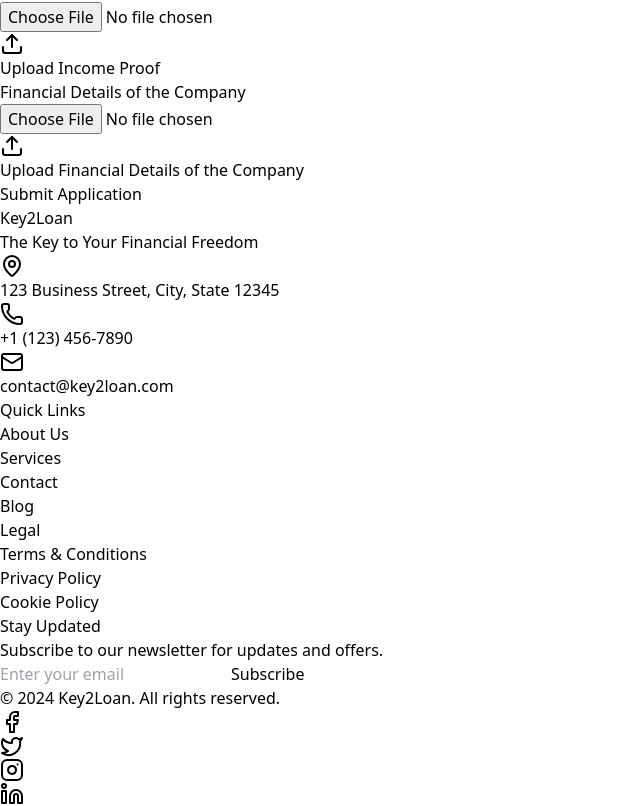
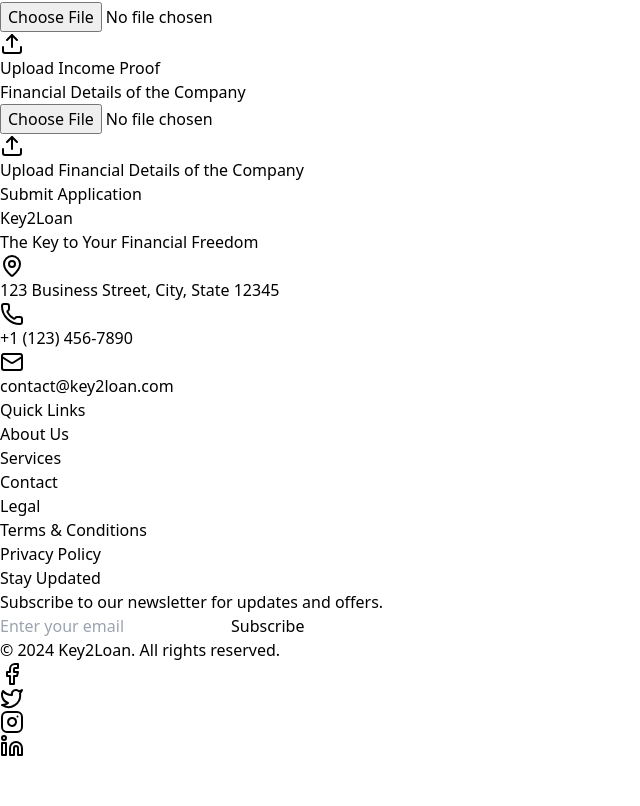
Before and after one commit to raza1315/key2loan, a React (Vite) app: page /unsecuredLoan in a window 1280 px wide. Shown: the part 4499-5305 px from the top of the page, without its empty margins (0-640 px from the left). After the commit the page ends 5257 px from the top, so only its background shows below. Built offline with nearby package versions, Linux system fonts and the light colour scheme.

Commit message:
names changed to Indians and dp removed

```diff
--- a/src/Pages/Footer/Footer.jsx
+++ b/src/Pages/Footer/Footer.jsx
@@ -65,14 +65,6 @@ export default function Footer() {
                   Contact
                 </a>
               </li>
-              <li>
-                <a
-                  href="#"
-                  className="text-sm hover:text-white transition-colors"
-                >
-                  Blog
-                </a>
-              </li>
             </ul>
           </div>
 
@@ -94,14 +86,6 @@ export default function Footer() {
                   className="text-sm hover:text-white transition-colors"
                 >
                   Privacy Policy
-                </a>
-              </li>
-              <li>
-                <a
-                  href="#"
-                  className="text-sm hover:text-white transition-colors"
-                >
-                  Cookie Policy
                 </a>
               </li>
             </ul>
--- a/src/Pages/Landing/components/TestimonialCarousel.jsx
+++ b/src/Pages/Landing/components/TestimonialCarousel.jsx
@@ -4,7 +4,7 @@ import { ChevronLeft, ChevronRight, Quote } from "lucide-react";
 const testimonials = [
   {
     id: 1,
-    author: "Sarah Chen",
+    author: "Siddharth Shankar",
     role: "Small Business Owner",
     content:
       "The seamless experience and quick approval process made everything so easy. Their support team was incredibly helpful throughout.",
@@ -13,7 +13,7 @@ const testimonials = [
   },
   {
     id: 2,
-    author: "Marcus Rodriguez",
+    author: "Akshat",
     role: "Tech Entrepreneur",
     content:
       "The low interest rates and transparent terms helped me expand my business without worrying about hidden fees or complicated processes.",
@@ -22,7 +22,7 @@ const testimonials = [
   },
   {
     id: 3,
-    author: "Emily Parker",
+    author: "Riya Sharma",
     role: "Restaurant Owner",
     content:
       "Their customer service is exceptional. They guided me through every step and made the entire funding process stress-free.",
@@ -31,7 +31,7 @@ const testimonials = [
   },
   {
     id: 4,
-    author: "David Kim",
+    author: "Raza",
     role: "Retail Store Owner",
     content:
       "The flexibility of their loan terms and the professional guidance made all the difference for my business growth plans.",
@@ -40,7 +40,7 @@ const testimonials = [
   },
   {
     id: 5,
-    author: "Lisa Thompson",
+    author: "Zeba Khan",
     role: "E-commerce Founder",
     content:
       "Their digital-first approach and quick processing saved me valuable time. The entire experience exceeded my expectations.",
@@ -49,7 +49,7 @@ const testimonials = [
   },
   {
     id: 6,
-    author: "Michael Foster",
+    author: "Aman Gupta",
     role: "Startup Founder",
     content:
       "The transparent process and competitive rates made this the clear choice for my business funding needs.",
@@ -93,11 +93,11 @@ const TestimonialCarousel = () => {
             "{testimonial.content}"
           </p>
           <div className="flex items-center gap-4">
-            <img
+            {/* <img
               src={testimonial.image}
               alt={testimonial.author}
               className="w-12 h-12 rounded-full object-cover border-2 border-green-100"
-            />
+            /> */}
             <div>
               <h4 className="text-base font-semibold text-green-800">
                 {testimonial.author}
```
